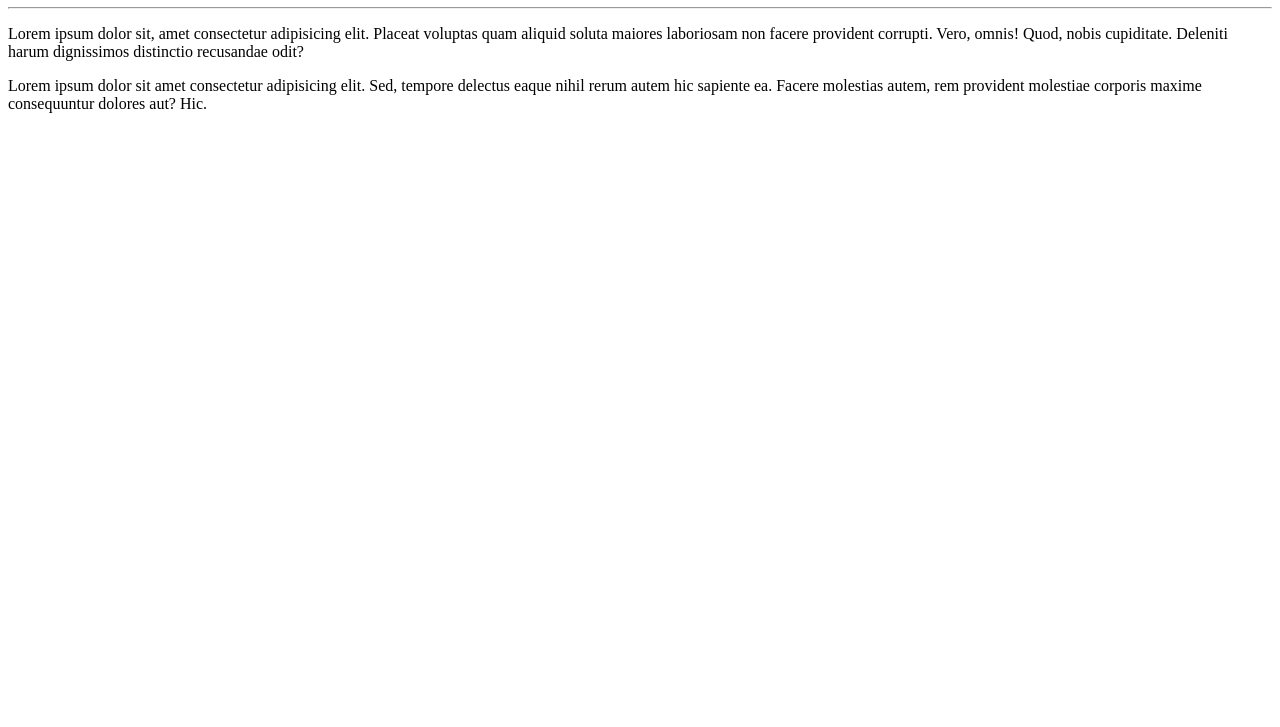
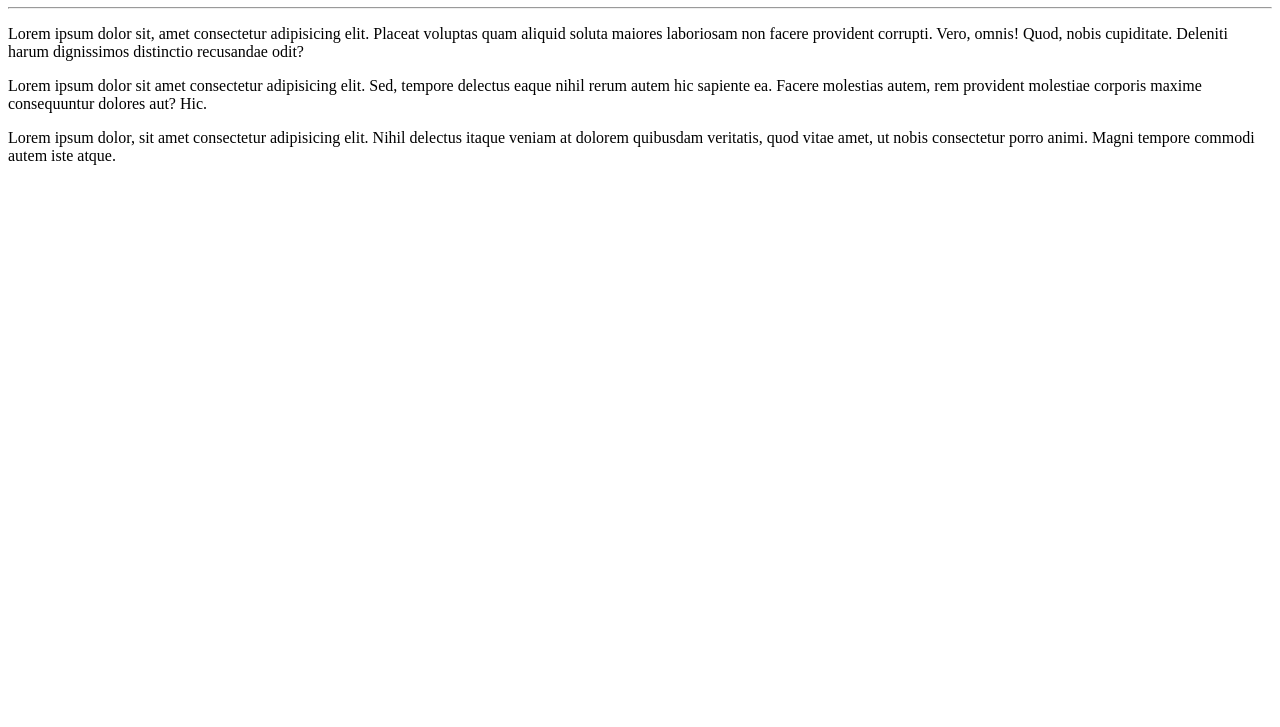
Before and after one commit to DevCarmona/Git-Github, a plain HTML site: page site-exemplo/index.html in a window 1280 px wide. Shown: the part 73-800 px from the top of the page. Drawn offline with Linux system fonts and the light colour scheme.

Commit message:
Update index.html

```diff
--- a/site-exemplo/index.html
+++ b/site-exemplo/index.html
@@ -11,5 +11,7 @@
     <hr>
     <p>Lorem ipsum dolor sit, amet consectetur adipisicing elit. Placeat voluptas quam aliquid soluta maiores laboriosam non facere provident corrupti. Vero, omnis! Quod, nobis cupiditate. Deleniti harum dignissimos distinctio recusandae odit?</p>
     <p>Lorem ipsum dolor sit amet consectetur adipisicing elit. Sed, tempore delectus eaque nihil rerum autem hic sapiente ea. Facere molestias autem, rem provident molestiae corporis maxime consequuntur dolores aut? Hic.</p>
+    <p>Lorem ipsum dolor, sit amet consectetur adipisicing elit. Nihil delectus itaque veniam at dolorem quibusdam veritatis, quod vitae amet, ut nobis consectetur porro animi. Magni tempore commodi autem iste atque.</p>
+
 </body>
 </html>
```
